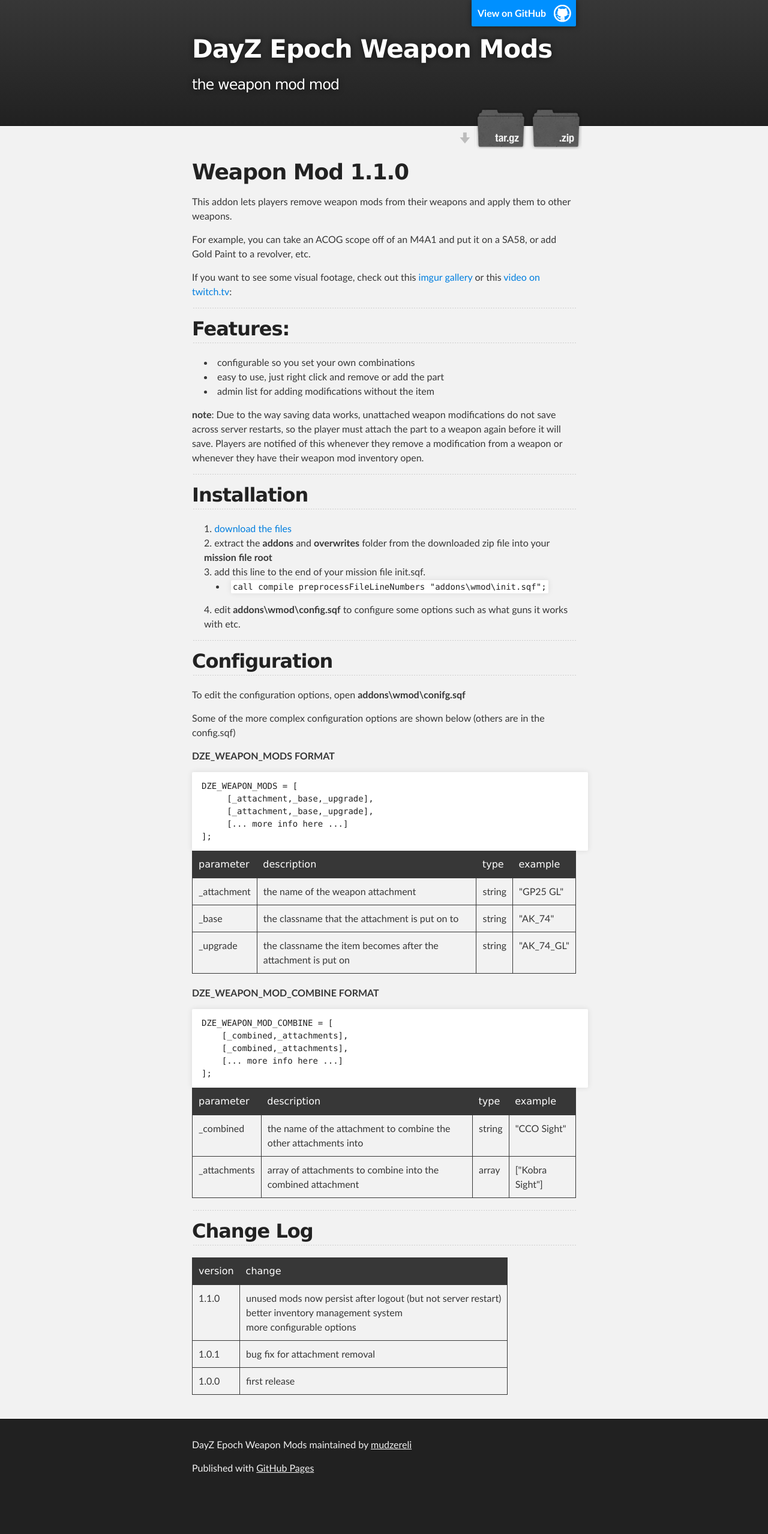
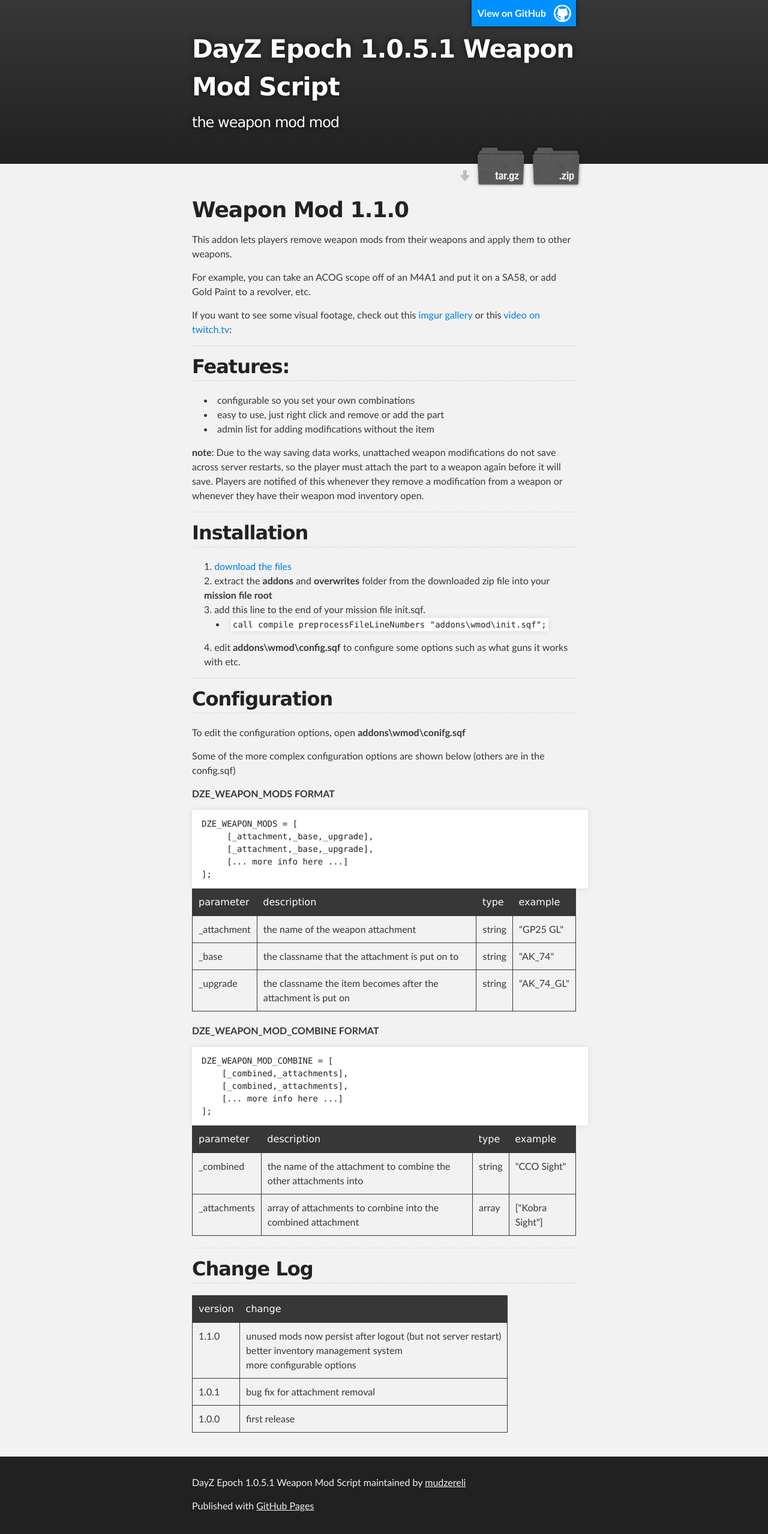
Before and after one commit to mudzereli/DayZEpochWeaponMods, a plain HTML site: page index.html in a window 1280 px wide. Shown: the whole page at 60% size. Before the commit the page ends 2494 px from the top, so only its background shows below. Drawn offline with Linux system fonts and the light colour scheme.

```diff
--- a/index.html
+++ b/index.html
@@ -4,11 +4,11 @@
   <head>
     <meta charset='utf-8' />
     <meta http-equiv="X-UA-Compatible" content="chrome=1" />
-    <meta name="description" content="DayZ Epoch Weapon Mods : the weapon mod mod" />
+    <meta name="description" content="DayZ Epoch 1.0.5.1 Weapon Mod Script : the weapon mod mod" />
 
     <link rel="stylesheet" type="text/css" media="screen" href="stylesheets/stylesheet.css">
 
-    <title>DayZ Epoch Weapon Mods</title>
+    <title>DayZ Epoch 1.0.5.1 Weapon Mod Script</title>
   </head>
 
   <body>
@@ -18,7 +18,7 @@
         <header class="inner">
           <a id="forkme_banner" href="https://github.com/mudzereli/DayZEpochWeaponMods">View on GitHub</a>
 
-          <h1 id="project_title">DayZ Epoch Weapon Mods</h1>
+          <h1 id="project_title">DayZ Epoch 1.0.5.1 Weapon Mod Script</h1>
           <h2 id="project_tagline">the weapon mod mod</h2>
 
             <section id="downloads">
@@ -165,7 +165,7 @@
     <!-- FOOTER  -->
     <div id="footer_wrap" class="outer">
       <footer class="inner">
-        <p class="copyright">DayZ Epoch Weapon Mods maintained by <a href="https://github.com/mudzereli">mudzereli</a></p>
+        <p class="copyright">DayZ Epoch 1.0.5.1 Weapon Mod Script maintained by <a href="https://github.com/mudzereli">mudzereli</a></p>
         <p>Published with <a href="http://pages.github.com">GitHub Pages</a></p>
       </footer>
     </div>
```
Also changed, not shown: params.json (+1 -1 lines).
